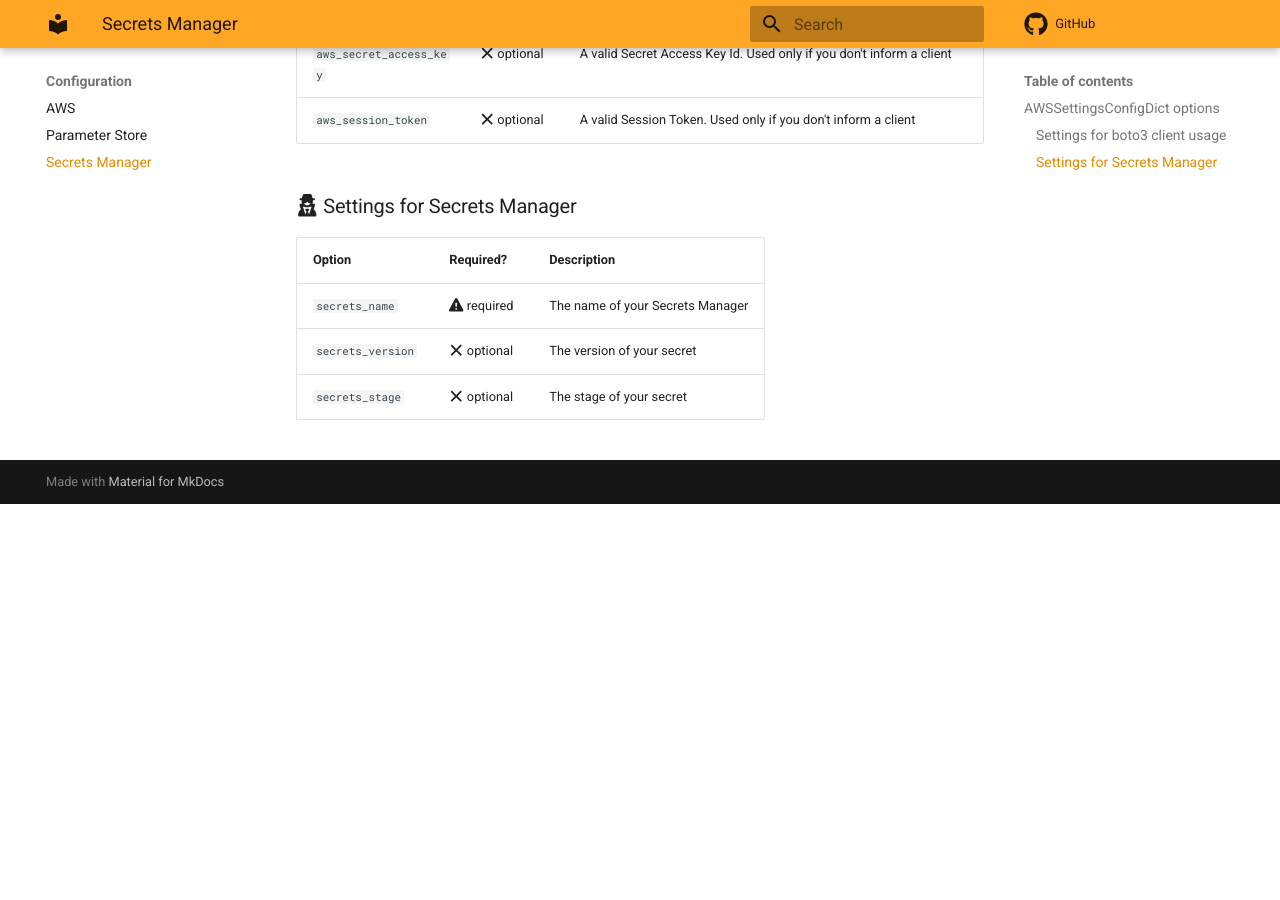
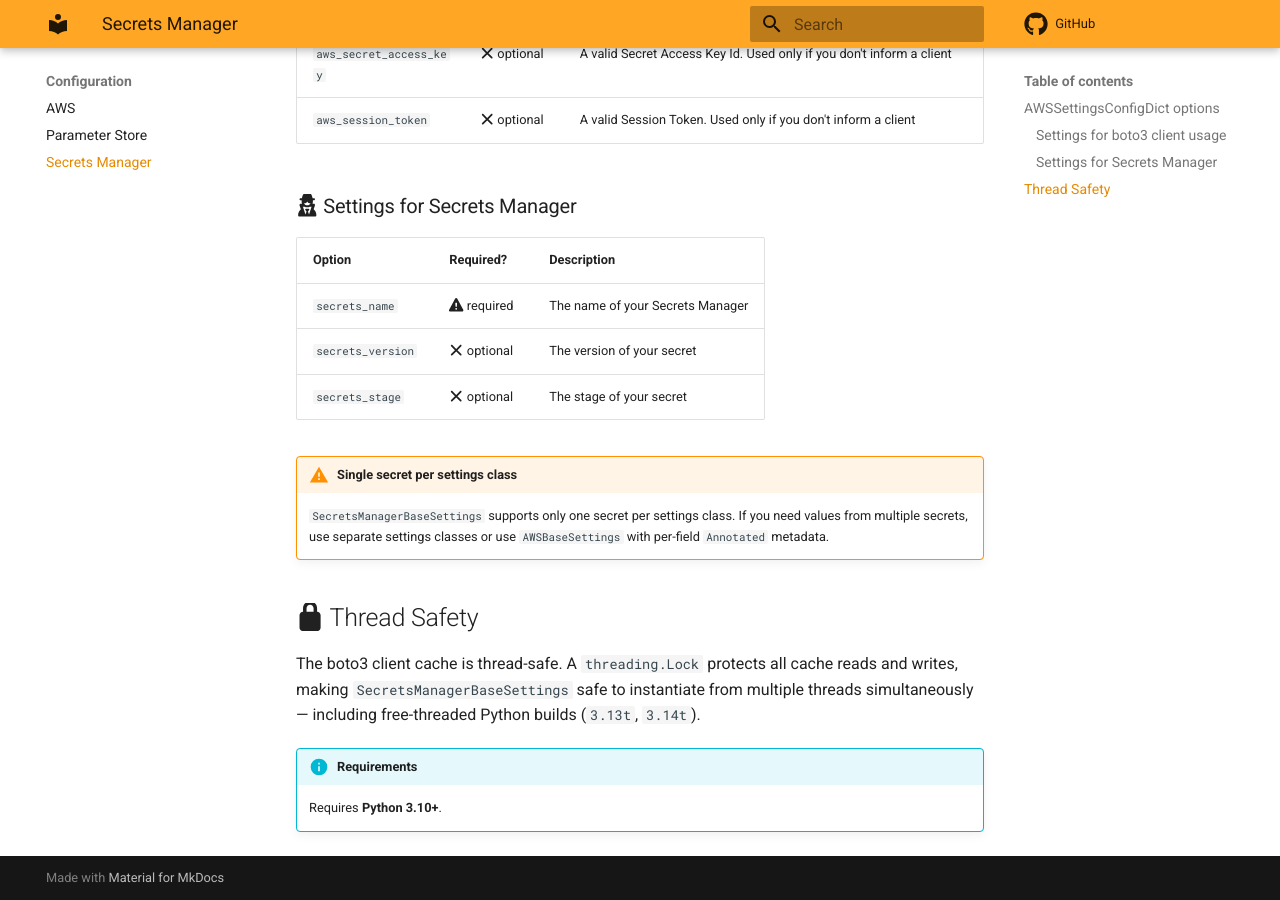
Before and after one commit to ceb10n/pydantic-settings-aws, an MkDocs documentation site: the page built from docs/configuration/secrets-manager.md, in a window 1280 px wide and 900 px high, scrolled down 854 px. Built offline with MkDocs 1.6.1 and Material for MkDocs 9.7.7, drawn with Linux system fonts in a browser that asks for light colours; comment, search, counter and statistics services are not loaded; before the commit the page ends 1358 px from its top, so only the background shows below that; some of the changed text lies outside the part shown.

Commit message:
updated docs

```diff
--- a/docs/configuration/secrets-manager.md
+++ b/docs/configuration/secrets-manager.md
@@ -27,3 +27,13 @@
 | `secrets_name`    | :fontawesome-solid-triangle-exclamation: required | The name of your Secrets Manager |
 | `secrets_version` | :fontawesome-solid-xmark: optional                | The version of your secret       |
 | `secrets_stage`   | :fontawesome-solid-xmark: optional                | The stage of your secret         |
+
+!!! warning "Single secret per settings class"
+    `SecretsManagerBaseSettings` supports only one secret per settings class. If you need values from multiple secrets, use separate settings classes or use `AWSBaseSettings` with per-field `Annotated` metadata.
+
+## :fontawesome-solid-lock: Thread Safety
+
+The boto3 client cache is thread-safe. A `threading.Lock` protects all cache reads and writes, making `SecretsManagerBaseSettings` safe to instantiate from multiple threads simultaneously — including free-threaded Python builds (`3.13t`, `3.14t`).
+
+!!! info "Requirements"
+    Requires **Python 3.10+**.
```
Also changed, not shown: other parts of docs/configuration/secrets-manager.md (+1 -1 lines), CHANGELOG.md (+17 -0 lines), docs/configuration/aws.md (+7 -0 lines), docs/configuration/parameter-store.md (+8 -1 lines), docs/examples/aws.md (+4 -0 lines), docs/examples/parameter-store.md (+11 -0 lines), docs/reference.md (+6 -2 lines).
